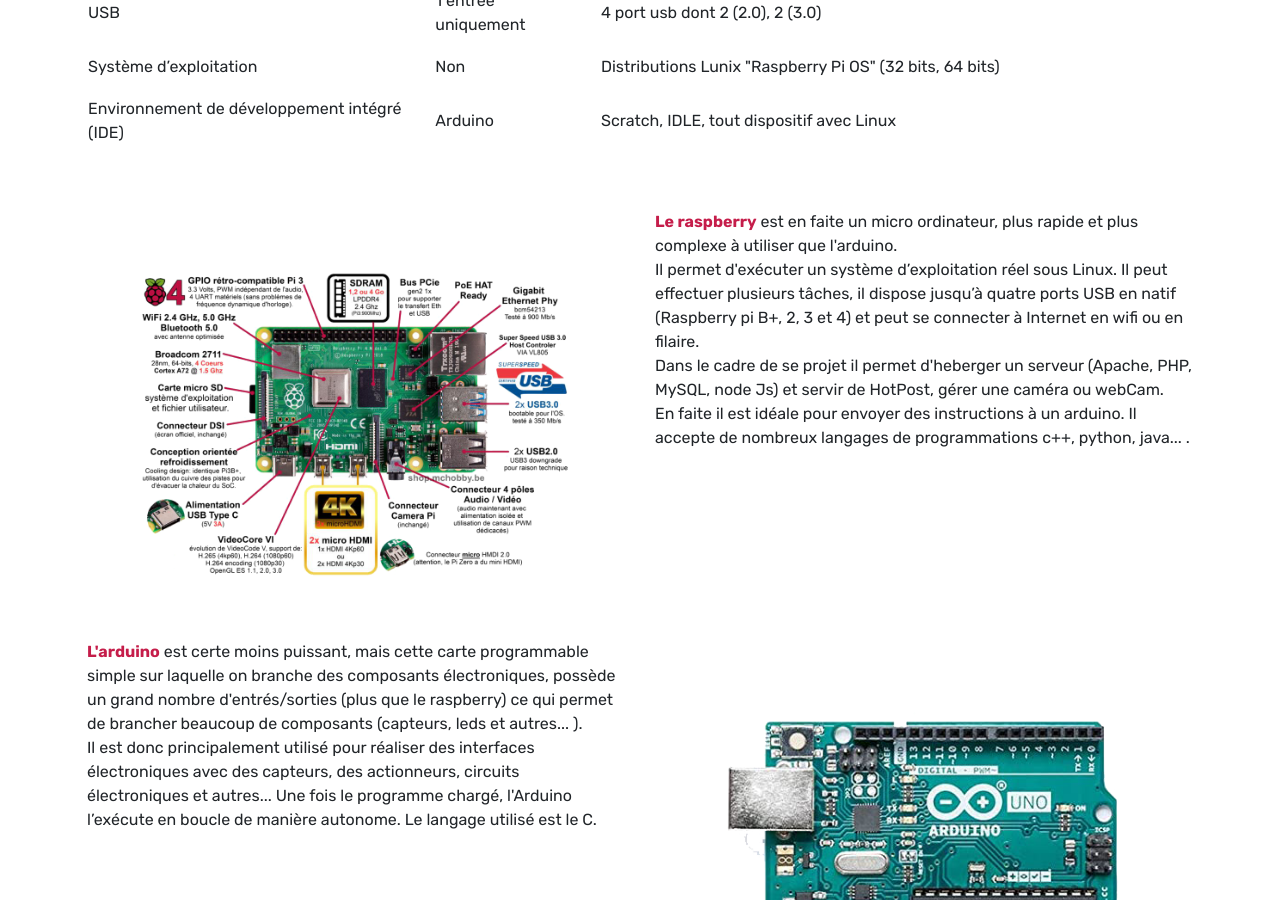
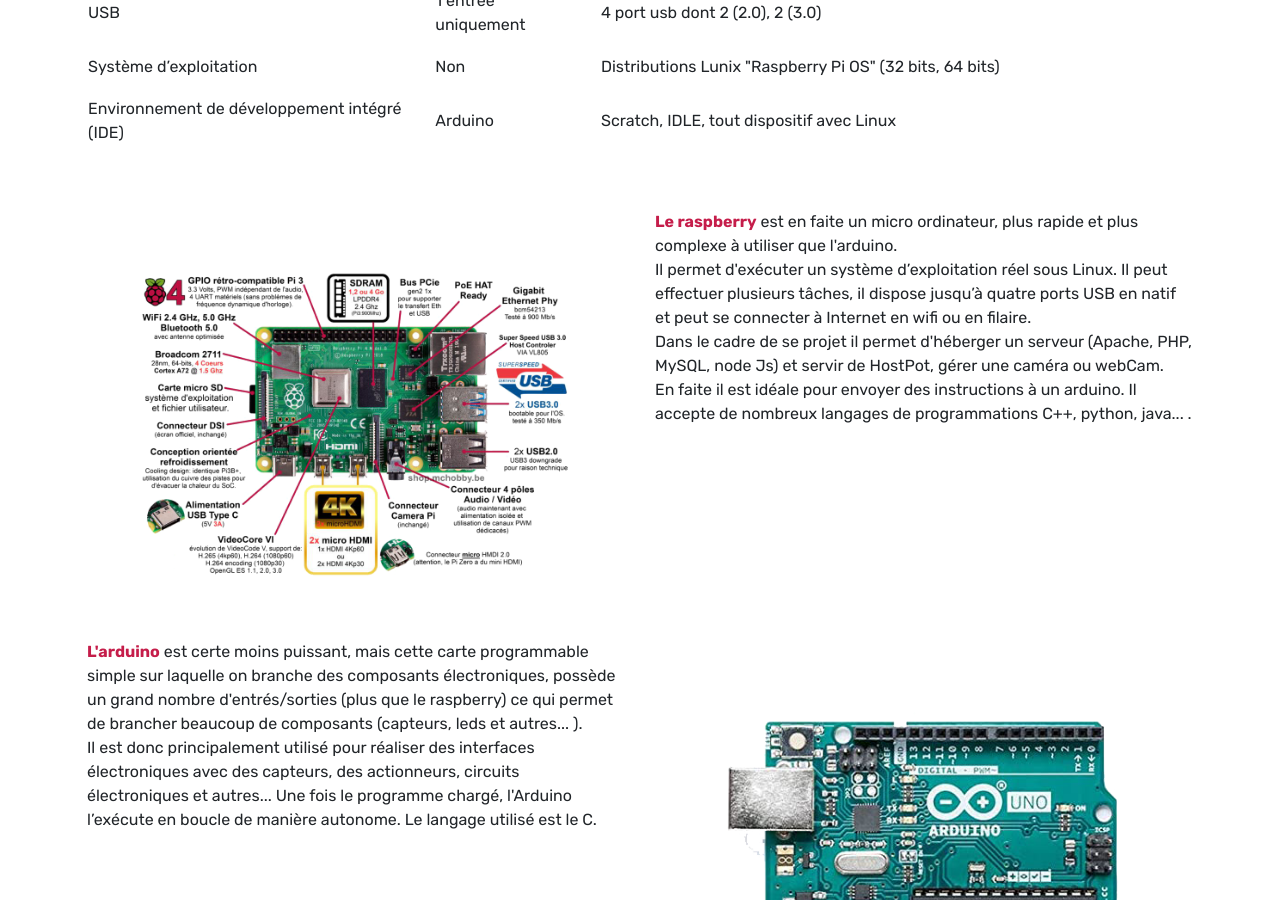
Before and after one commit to ricou12/robotique, a Jekyll site: the page built from index.markdown, in a window 1280 px wide and 900 px high, scrolled down 2587 px. Built offline with Jekyll 4.4.1, drawn with Linux system fonts in a browser that asks for light colours; some of the changed text lies outside the part shown.

Commit message:
correction ortho

```diff
--- a/_layouts/Robotique.html
+++ b/_layouts/Robotique.html
@@ -268,16 +268,16 @@ layout: default
                         <br>
                         Il permet d'exécuter un système d’exploitation réel sous Linux. Il peut effectuer plusieurs
                         tâches, il
-                        dispose jusqu’à quatre ports USB en natif (Raspberry pi B+, 2, 3 et 4) et peut se connecter
+                        dispose jusqu’à quatre ports USB en natif et peut se connecter
                         à
                         Internet en
                         wifi ou en filaire. <br>
-                        Dans le cadre de se projet il permet d'heberger un serveur (Apache, PHP, MySQL, node Js) et
+                        Dans le cadre de se projet il permet d'héberger un serveur (Apache, PHP, MySQL, node Js) et
                         servir de
-                        HotPost, gérer une caméra ou webCam. <br>
+                        HostPot, gérer une caméra ou webCam. <br>
                         En faite il est idéale pour envoyer des instructions à un arduino. Il accepte de nombreux
                         langages de
-                        programmations c++, python, java... .
+                        programmations C++, python, java... .
                     </p>
                 </div>
             </div>
```
Also changed, not shown: other parts of _layouts/Robotique.html (+2 -2 lines), _layouts/telecom-configRadio.html (+3 -4 lines).
